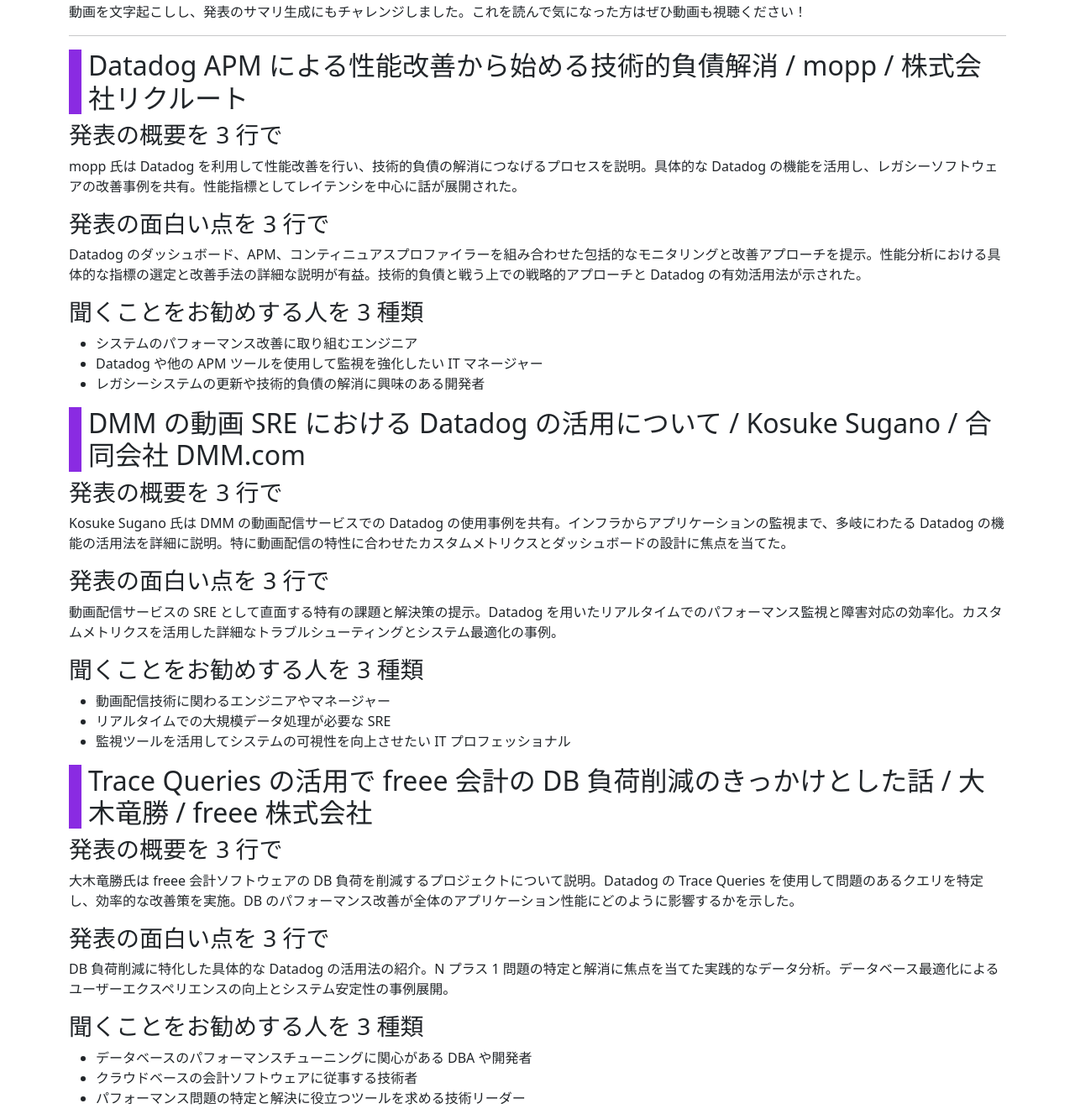
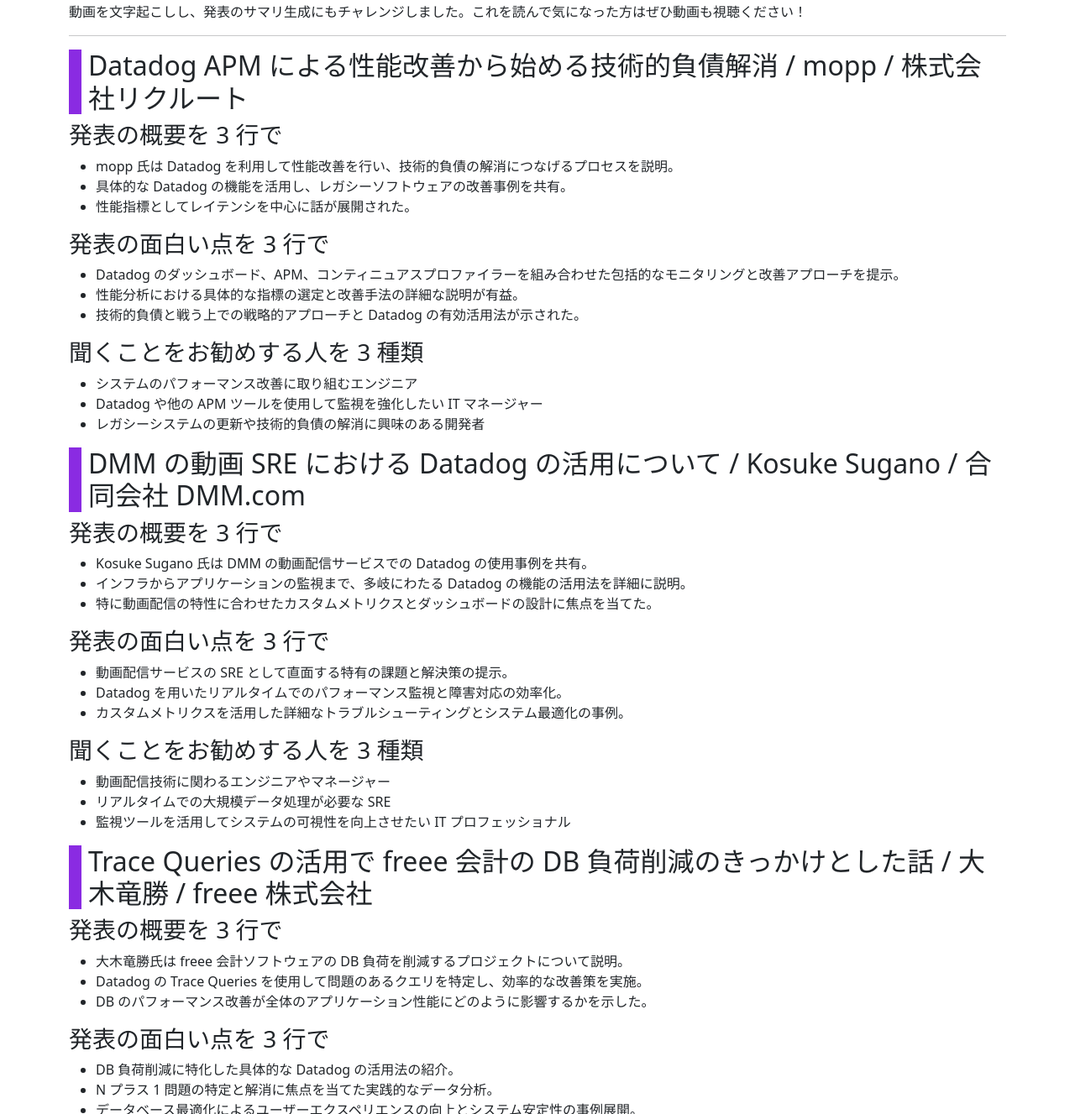
Before and after one commit to jdd-ug/jdd-ug.github.io, a Jekyll site: the page built from _posts/2024-09-03-jddug5-youtube.md, in a window 1280 px wide and 1400 px high, scrolled down 507 px, cut to the strip 73-1400 px from the top of the window. Shown: the whole strip at 84% size. Built offline with Jekyll 4.4.1, drawn with Linux system fonts in a browser that asks for light colours; comment, search, counter and statistics services are not loaded; some of the changed text lies outside the part shown.

Commit message:
Add bullet points

```diff
--- a/_posts/2024-09-03-jddug5-youtube.md
+++ b/_posts/2024-09-03-jddug5-youtube.md
@@ -16,11 +16,15 @@
 
 ### 発表の概要を 3 行で
 
-mopp 氏は Datadog を利用して性能改善を行い、技術的負債の解消につなげるプロセスを説明。具体的な Datadog の機能を活用し、レガシーソフトウェアの改善事例を共有。性能指標としてレイテンシを中心に話が展開された。
+- mopp 氏は Datadog を利用して性能改善を行い、技術的負債の解消につなげるプロセスを説明。
+- 具体的な Datadog の機能を活用し、レガシーソフトウェアの改善事例を共有。
+- 性能指標としてレイテンシを中心に話が展開された。
 
 ### 発表の面白い点を 3 行で
 
-Datadog のダッシュボード、APM、コンティニュアスプロファイラーを組み合わせた包括的なモニタリングと改善アプローチを提示。性能分析における具体的な指標の選定と改善手法の詳細な説明が有益。技術的負債と戦う上での戦略的アプローチと Datadog の有効活用法が示された。
+- Datadog のダッシュボード、APM、コンティニュアスプロファイラーを組み合わせた包括的なモニタリングと改善アプローチを提示。
+- 性能分析における具体的な指標の選定と改善手法の詳細な説明が有益。
+- 技術的負債と戦う上での戦略的アプローチと Datadog の有効活用法が示された。
 
 ### 聞くことをお勧めする人を 3 種類
 
@@ -32,11 +36,15 @@
 
 ### 発表の概要を 3 行で
 
-Kosuke Sugano 氏は DMM の動画配信サービスでの Datadog の使用事例を共有。インフラからアプリケーションの監視まで、多岐にわたる Datadog の機能の活用法を詳細に説明。特に動画配信の特性に合わせたカスタムメトリクスとダッシュボードの設計に焦点を当てた。
+- Kosuke Sugano 氏は DMM の動画配信サービスでの Datadog の使用事例を共有。
+- インフラからアプリケーションの監視まで、多岐にわたる Datadog の機能の活用法を詳細に説明。
+- 特に動画配信の特性に合わせたカスタムメトリクスとダッシュボードの設計に焦点を当てた。
 
 ### 発表の面白い点を 3 行で
 
-動画配信サービスの SRE として直面する特有の課題と解決策の提示。Datadog を用いたリアルタイムでのパフォーマンス監視と障害対応の効率化。カスタムメトリクスを活用した詳細なトラブルシューティングとシステム最適化の事例。
+- 動画配信サービスの SRE として直面する特有の課題と解決策の提示。
+- Datadog を用いたリアルタイムでのパフォーマンス監視と障害対応の効率化。
+- カスタムメトリクスを活用した詳細なトラブルシューティングとシステム最適化の事例。
 
 ### 聞くことをお勧めする人を 3 種類
 
@@ -48,11 +56,15 @@
 
 ### 発表の概要を 3 行で
 
-大木竜勝氏は freee 会計ソフトウェアの DB 負荷を削減するプロジェクトについて説明。Datadog の Trace Queries を使用して問題のあるクエリを特定し、効率的な改善策を実施。DB のパフォーマンス改善が全体のアプリケーション性能にどのように影響するかを示した。
+- 大木竜勝氏は freee 会計ソフトウェアの DB 負荷を削減するプロジェクトについて説明。
+- Datadog の Trace Queries を使用して問題のあるクエリを特定し、効率的な改善策を実施。
+- DB のパフォーマンス改善が全体のアプリケーション性能にどのように影響するかを示した。
 
 ### 発表の面白い点を 3 行で
 
-DB 負荷削減に特化した具体的な Datadog の活用法の紹介。N プラス 1 問題の特定と解消に焦点を当てた実践的なデータ分析。データベース最適化によるユーザーエクスペリエンスの向上とシステム安定性の事例展開。
+- DB 負荷削減に特化した具体的な Datadog の活用法の紹介。
+- N プラス 1 問題の特定と解消に焦点を当てた実践的なデータ分析。
+- データベース最適化によるユーザーエクスペリエンスの向上とシステム安定性の事例展開。
 
 ### 聞くことをお勧めする人を 3 種類
 
@@ -64,11 +76,15 @@
 
 ### 発表の概要を 3 行で
 
-田中篤志氏は Kubernetes 環境での Datadog のオートディスカバリー機能の利点を解説。この機能により、ダイナミックに変化するマイクロサービスの監視を自動化し、運用の効率化を図る方法を提示。具体的な設定例と実際の監視シナリオを共有。
+- 田中篤志氏は Kubernetes 環境での Datadog のオートディスカバリー機能の利点を解説。
+- この機能により、ダイナミックに変化するマイクロサービスの監視を自動化し、運用の効率化を図る方法を提示。
+- 具体的な設定例と実際の監視シナリオを共有。
 
 ### 発表の面白い点を 3 行で
 
-オートディスカバリー機能を用いることでのデプロイメントの自動化とエラーフリーな監視の実現。Kubernetes 特有の問題への対応策としてのベストプラクティスの提供。実際の運用フローと統合されたデモンストレーションが具体的で理解しやすい。
+- オートディスカバリー機能を用いることでのデプロイメントの自動化とエラーフリーな監視の実現。
+- Kubernetes 特有の問題への対応策としてのベストプラクティスの提供。
+- 実際の運用フローと統合されたデモンストレーションが具体的で理解しやすい。
 
 ### 聞くことをお勧めする人を 3 種類
 
@@ -80,11 +96,15 @@
 
 ### 発表の概要を 3 行で
 
-林正紀氏は PHP/Laravel を使用したアプリケーションの監視における Datadog の適用事例を紹介。特に非同期ジョブの監視に焦点を当て、Datadog のカスタムメトリクスとダッシュボードの設定方法を詳述。実際の問題解決事例を通じて監視の重要性と効果を強調。
+- 林正紀氏は PHP/Laravel を使用したアプリケーションの監視における Datadog の適用事例を紹介。
+- 特に非同期ジョブの監視に焦点を当て、Datadog のカスタムメトリクスとダッシュボードの設定方法を詳述。
+- 実際の問題解決事例を通じて監視の重要性と効果を強調。
 
 ### 発表の面白い点を 3 行で
 
-PHP/Laravel アプリケーションの特定の課題に対応する Datadog のカスタム設定の詳細な解説。非同期ジョブの監視を通じたパフォーマンスの最適化と問題解決の事例。実際のアプリケーションでの Datadog の実装方法と効果の実証。
+- PHP/Laravel アプリケーションの特定の課題に対応する Datadog のカスタム設定の詳細な解説。
+- 非同期ジョブの監視を通じたパフォーマンスの最適化と問題解決の事例。
+- 実際のアプリケーションでの Datadog の実装方法と効果の実証。
 
 ### 聞くことをお勧めする人を 3 種類
 
@@ -96,11 +116,15 @@
 
 ### 発表の概要を 3 行で
 
-Matsutani Yuki 氏は、自社の広告プラットフォームで SLO（サービスレベル目標）の導入と、Datadog SLO ダッシュボードの利用経験を共有。SLO の策定から実装、監視までのプロセスを詳しく説明。実際の事例を通じて、SLO がビジネスに与えるポジティブな影響を強調。
+- Matsutani Yuki 氏は、自社の広告プラットフォームで SLO（サービスレベル目標）の導入と、Datadog SLO ダッシュボードの利用経験を共有。
+- SLO の策定から実装、監視までのプロセスを詳しく説明。
+- 実際の事例を通じて、SLO がビジネスに与えるポジティブな影響を強調。
 
 ### 発表の面白い点を 3 行で
 
-SLO の導入プロセスの具体的なステップとその効果の説明。Datadog を使用したリアルタイムでのパフォーマンス監視と調整。チーム間での SLO の共有と、それに基づく意思決定のスピードアップの実例。
+- SLO の導入プロセスの具体的なステップとその効果の説明。
+- Datadog を使用したリアルタイムでのパフォーマンス監視と調整。
+- チーム間での SLO の共有と、それに基づく意思決定のスピードアップの実例。
 
 ### 聞くことをお勧めする人を 3 種類
 
@@ -112,11 +136,15 @@
 
 ### 発表の概要を 3 行で
 
-兒玉拓也氏は、AWS Summit Japan での Datadog ブース訪問を通じて得た APM の知識と活用法を共有。Datadog APM の機能を活用して、自社サービスのパフォーマンス監視と最適化の事例を詳細に説明。特に、リアルタイムトラブルシューティングとパフォーマンス改善に焦点を当てた。
+- 兒玉拓也氏は、AWS Summit Japan での Datadog ブース訪問を通じて得た APM の知識と活用法を共有。
+- Datadog APM の機能を活用して、自社サービスのパフォーマンス監視と最適化の事例を詳細に説明。
+- 特に、リアルタイムトラブルシューティングとパフォーマンス改善に焦点を当てた。
 
 ### 発表の面白い点を 3 行で
 
-Datadog の APM 機能による具体的な監視と問題解決のプロセスの詳細な解説。AWS のリソースと Datadog の統合利用によるシームレスな監視体験。イベントに参加して得た最新情報を即座に実践に活かす具体例が興味深い。
+- Datadog の APM 機能による具体的な監視と問題解決のプロセスの詳細な解説。
+- AWS のリソースと Datadog の統合利用によるシームレスな監視体験。
+- イベントに参加して得た最新情報を即座に実践に活かす具体例が興味深い。
 
 ### 聞くことをお勧めする人を 3 種類
 
```
